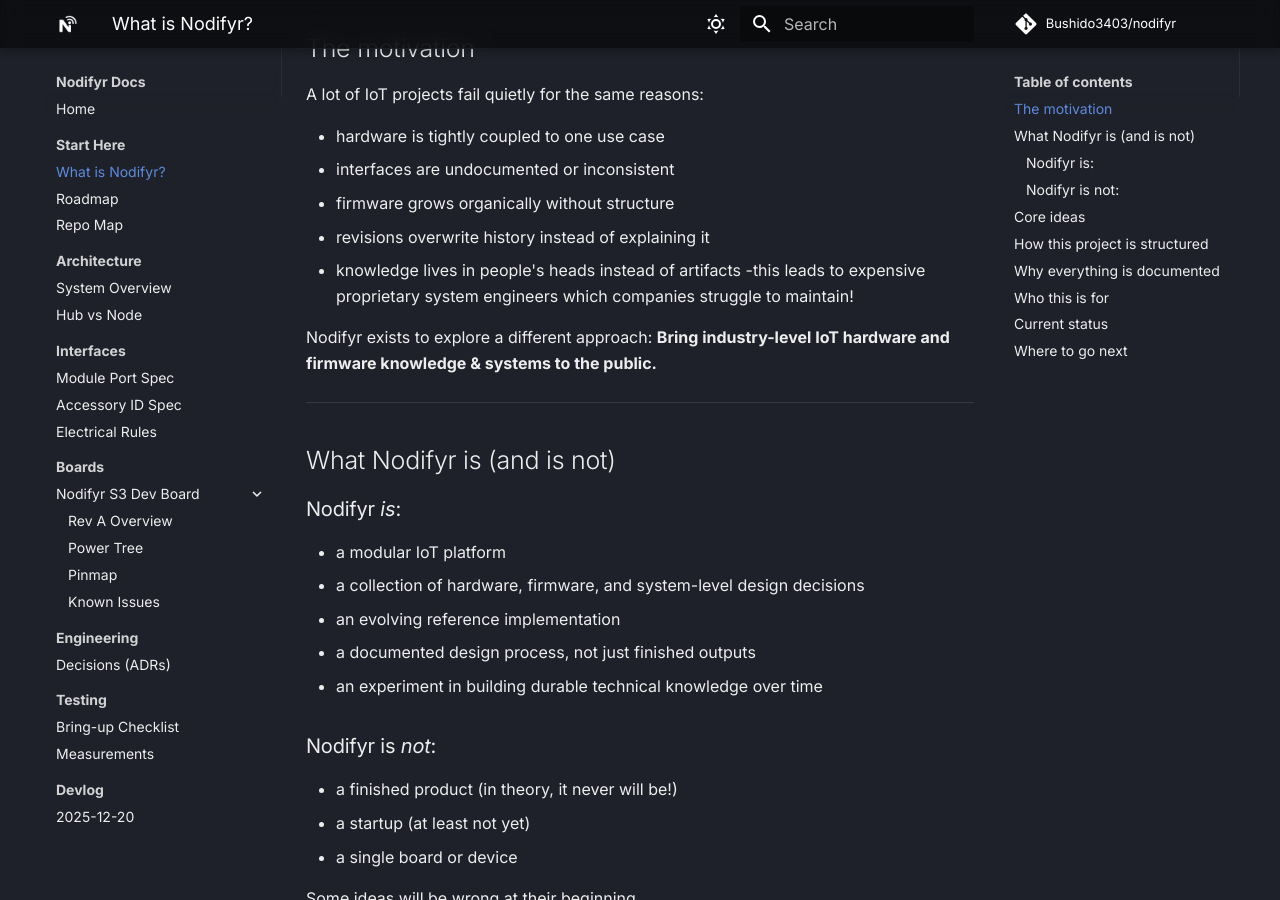
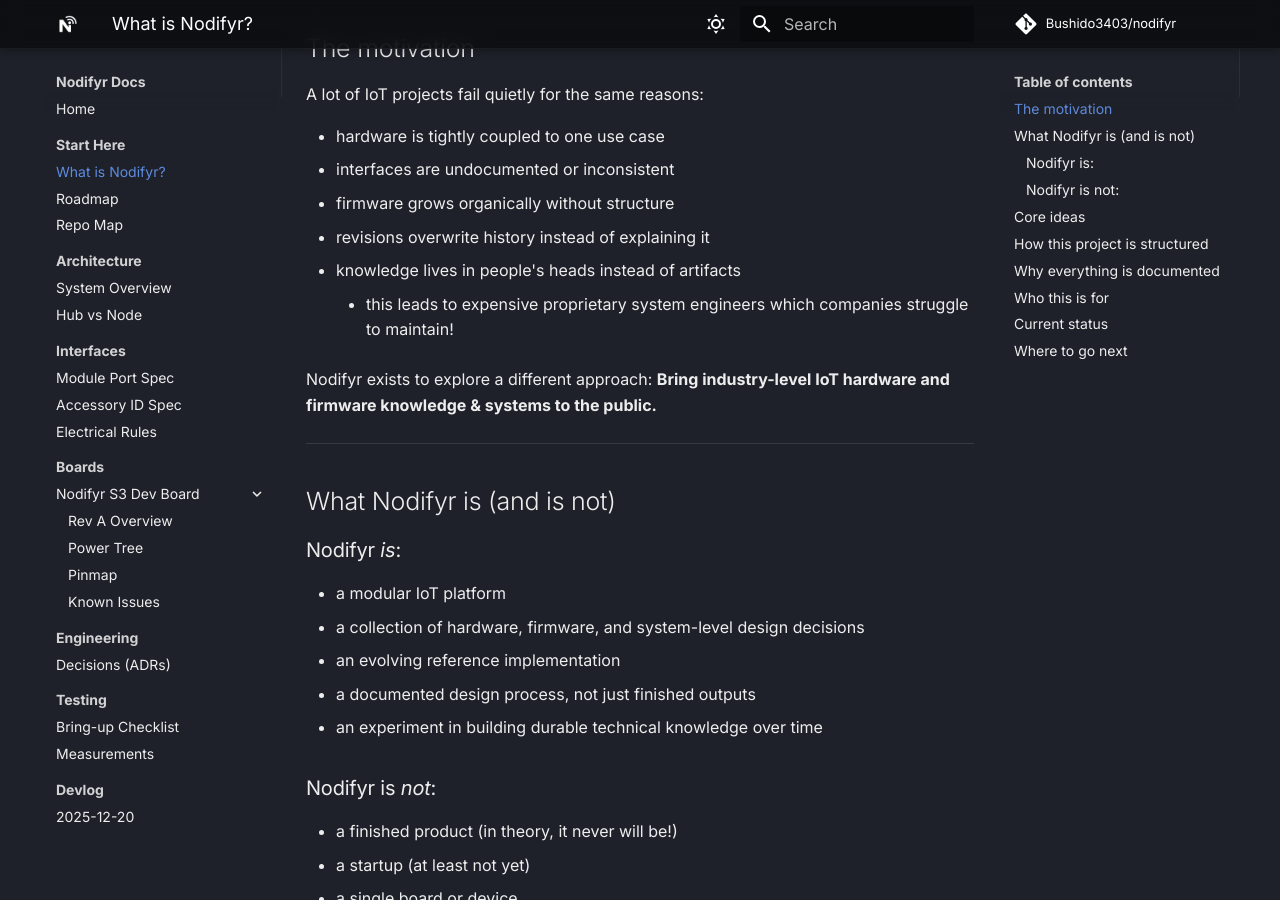
Before and after one commit to Bushido3403/nodifyr, an MkDocs documentation site: the page built from docs/start-here/what-is-nodifyr.md, in a window 1280 px wide and 900 px high, scrolled down 401 px. Built offline with MkDocs 1.6.1 and Material for MkDocs 9.7.7, drawn with Linux system fonts in a browser that asks for light colours; comment, search, counter and statistics services are not loaded.

```diff
--- a/docs/start-here/what-is-nodifyr.md
+++ b/docs/start-here/what-is-nodifyr.md
@@ -17,7 +17,7 @@ A lot of IoT projects fail quietly for the same reasons:
 - firmware grows organically without structure
 - revisions overwrite history instead of explaining it
 - knowledge lives in people's heads instead of artifacts
-  \-this leads to expensive proprietary system engineers which companies struggle to maintain!
+    - this leads to expensive proprietary system engineers which companies struggle to maintain!
 
 Nodifyr exists to explore a different approach:
 **Bring industry-level IoT hardware and firmware knowledge & systems to the public.**
```
